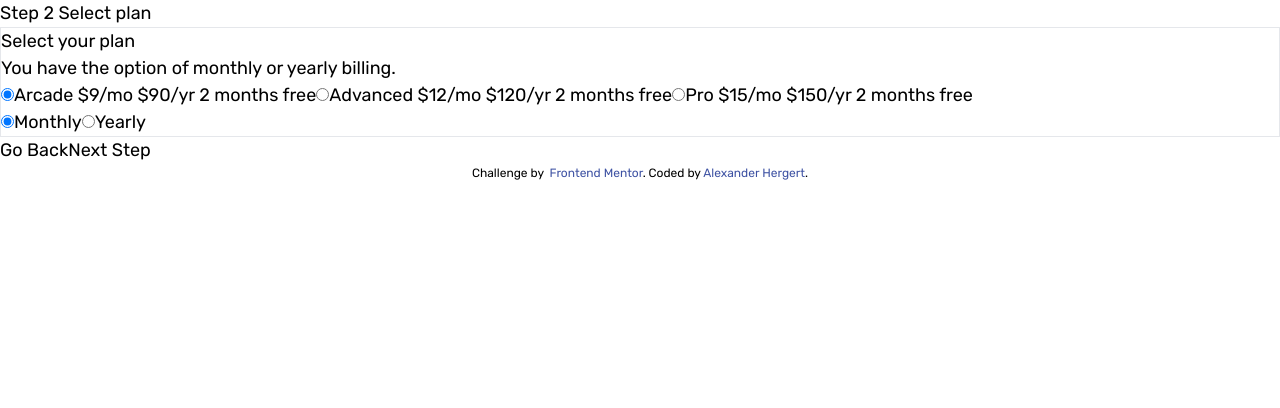
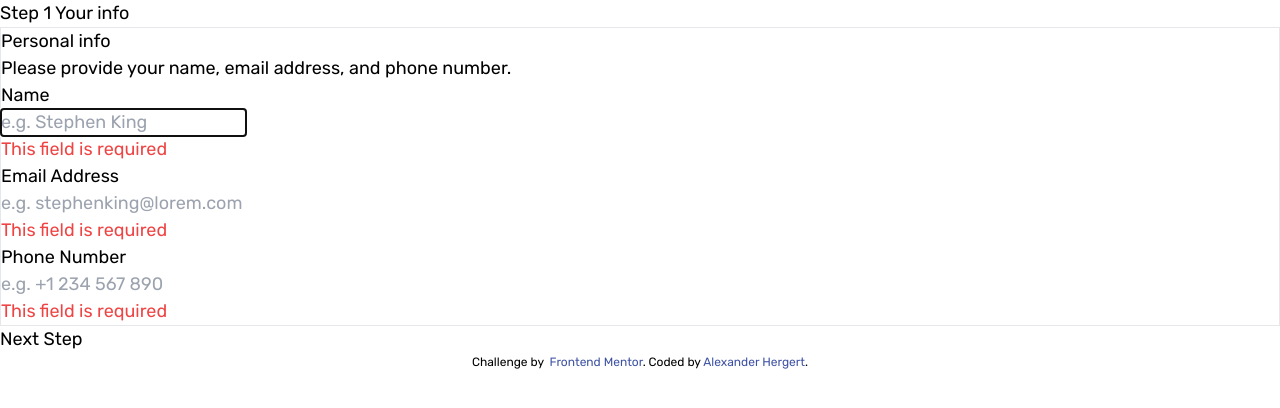
Before and after one commit to alexander-hergert/multi-step-form, a React (Vite) app: page / in a window 1280 px wide. Both pictures are taken after a click on the button "Next Step". Shown: the top 408 px of the page. Built offline with nearby package versions, Linux system fonts and the light colour scheme.

Commit message:
Create PersonalInfo with more validations. Create Appnavigation structure. Simulating post and checking for form.

```diff
--- a/src/components/ProtectedRoute.tsx
+++ b/src/components/ProtectedRoute.tsx
@@ -1,14 +1,14 @@
 import { Navigate } from "react-router-dom";
+import ConfirmationPage from "../pages/ConfirmationPage";
+import { useGlobalContext } from "../context";
 
-const ProtectedRouter = () => {
-  //todo
-  //add logic to check
-  //checking the state for form object formular
-  if (true) {
+const ProtectedRoute = () => {
+  const { formReady } = useGlobalContext()!;
+  if (!formReady) {
     return <Navigate to="/" />;
   } else {
-    return <Navigate to="/thankyou" />;
+    return <ConfirmationPage />;
   }
 };
 
-export default ProtectedRouter;
+export default ProtectedRoute;
--- a/src/components/steps/PersonalInfo.tsx
+++ b/src/components/steps/PersonalInfo.tsx
@@ -7,7 +7,7 @@ const PersonalInfo = ({ register, errors }: InfoProps) => {
         <h1>Personal info</h1>
         <p>Please provide your name, email address, and phone number.</p>
       </article>
-      <label htmlFor="name" className="block">
+      <label htmlFor="" className="block">
         Name
       </label>
       <input
@@ -15,28 +15,65 @@ const PersonalInfo = ({ register, errors }: InfoProps) => {
         placeholder="e.g. Stephen King"
         {...register("name", {
           required: true,
-          maxLength: 20,
           pattern: /^[A-Za-z]+ [A-Za-z]+$/,
         })}
         aria-invalid={errors.name ? "true" : "false"}
       />
-      {errors.name?.type === "required" && <p role="alert">Name is required</p>}
+      {errors.name?.type === "required" && (
+        <p className="text-red-500" role="alert">
+          This field is required
+        </p>
+      )}
+      {errors.name?.type === "pattern" && (
+        <p className="text-red-500" role="alert">
+          Please enter firstname and lastname.
+        </p>
+      )}
       <label htmlFor="" className="block">
         Email Address
       </label>
       <input
         defaultValue=""
         placeholder="e.g. stephenking@lorem.com"
-        {...register("email")}
+        {...register("email", {
+          required: true,
+          pattern: /^([a-zA-Z0-9._%-]+@[a-zA-Z0-9.-]+\.[a-zA-Z]{2,})$/,
+        })}
+        aria-invalid={errors.email ? "true" : "false"}
       />
+      {errors.email?.type === "required" && (
+        <p className="text-red-500" role="alert">
+          This field is required
+        </p>
+      )}
+      {errors.email?.type === "pattern" && (
+        <p className="text-red-500" role="alert">
+          Does not match an email
+        </p>
+      )}
       <label htmlFor="" className="block">
         Phone Number
       </label>
       <input
         defaultValue=""
+        maxLength={10}
         placeholder="e.g. +1 234 567 890"
-        {...register("phone")}
+        {...register("phone", {
+          required: true,
+          pattern: /^\d{10}$/,
+        })}
+        aria-invalid={errors.phone ? "true" : "false"}
       />
+      {errors.phone?.type === "required" && (
+        <p className="text-red-500" role="alert">
+          This field is required
+        </p>
+      )}
+      {errors.phone?.type === "pattern" && (
+        <p className="text-red-500" role="alert">
+          Does not match a phonenumber
+        </p>
+      )}
     </div>
   );
 };
--- a/src/context.tsx
+++ b/src/context.tsx
@@ -12,11 +12,15 @@ type Form = {
 type AppContextType = {
   formData: Form;
   setFormData: React.Dispatch<React.SetStateAction<Form>>;
+  formReady: boolean;
+  setFormReady: React.Dispatch<React.SetStateAction<boolean>>;
 };
 
 const AppContext = createContext<AppContextType | null>(null);
 
 export const AppProvider = ({ children }: { children: ReactNode }) => {
+  const [formReady, setFormReady] = useState<boolean>(false);
+
   const [formData, setFormData] = useState<Form>({
     name: "",
     email: "",
@@ -26,7 +30,9 @@ export const AppProvider = ({ children }: { children: ReactNode }) => {
   });
 
   return (
-    <AppContext.Provider value={{ formData, setFormData }}>
+    <AppContext.Provider
+      value={{ formData, setFormData, formReady, setFormReady }}
+    >
       {children}
     </AppContext.Provider>
   );
--- a/src/pages/HomePage.tsx
+++ b/src/pages/HomePage.tsx
@@ -2,12 +2,24 @@ import PersonalInfo from "../components/steps/PersonalInfo";
 import SelectYourPlan from "../components/steps/SelectYourPlan";
 import PickAddOns from "../components/steps/PickAddOns";
 import FinishingUp from "../components/steps/FinishingUp";
-import { useForm, SubmitHandler } from "react-hook-form";
+import { useForm } from "react-hook-form";
 import { useState } from "react";
 import { FormInput } from "../types";
+import { useNavigate } from "react-router-dom";
+import { useGlobalContext } from "../context";
 
 const HomePage = () => {
   const [page, setPage] = useState<number>(1);
+  const { setFormReady } = useGlobalContext()!;
+  const navigate = useNavigate();
+  const {
+    register,
+    formState: { errors },
+    handleSubmit,
+    watch,
+  } = useForm<FormInput>();
+  // const onSubmit: SubmitHandler<FormInput> = (data) => console.log(data);
+  // const onError: SubmitErrorHandler<FormInput> = (data) => console.log(data);
 
   const handlePrevPage = (): void => {
     if (page > 1) {
@@ -16,21 +28,45 @@ const HomePage = () => {
   };
 
   const handleNextPage = (): void => {
-    if (page < 4) {
-      setPage((prev) => prev + 1);
-    }
+    handleSubmit(
+      (data) => {
+        // Handle successful submission
+        console.log(data);
+
+        if (Object.keys(errors).length === 0) {
+          if (page < 4) {
+            setPage((prev) => prev + 1);
+          } else {
+            setFormReady(true);
+            fetch("https://dummyjson.com/products/add", {
+              method: "POST",
+              headers: {
+                "Content-Type": "application/json",
+              },
+              body: JSON.stringify(data),
+            })
+              .then((response) => {
+                if (response.ok) {
+                  navigate("/thankyou");
+                } else {
+                  console.error("Failed to post data");
+                }
+              })
+              .catch((error) => {
+                console.error("Error:", error);
+              });
+          }
+        }
+      },
+      (errors) => {
+        // Handle errors
+        console.error("Form submission error:", errors);
+      }
+    )();
   };
 
-  const {
-    register,
-    formState: { errors },
-    handleSubmit,
-    watch,
-  } = useForm<FormInput>();
-  const onSubmit: SubmitHandler<FormInput> = (data) => console.log(data);
-
   const values = watch();
-  console.log(values);
+  //console.log(values);
 
   return (
     <main>
@@ -40,15 +76,14 @@ const HomePage = () => {
         {page === 3 && <div>Step 3 Add-ons</div>}
         {page === 4 && <div>Step 4 Summary</div>}
       </section>
-      <form onSubmit={handleSubmit(onSubmit)} className="border">
+      <form className="border">
         {page === 1 && <PersonalInfo register={register} errors={errors} />}
         {page === 2 && <SelectYourPlan register={register} errors={errors} />}
         {page === 3 && <PickAddOns register={register} errors={errors} />}
         {page === 4 && <FinishingUp {...values} />}
-        {page === 4 && <input type="submit" value="SEND" />}
       </form>
       {page > 1 && <button onClick={handlePrevPage}>Go Back</button>}
-      {page < 4 && <button onClick={handleNextPage}>Next Step</button>}
+      {page < 5 && <button onClick={handleNextPage}>Next Step</button>}
     </main>
   );
 };
--- a/src/types.tsx
+++ b/src/types.tsx
@@ -6,7 +6,7 @@ export interface FormInput {
   phone: string;
   plan: "Arcade" | "Advanced" | "Pro" | null;
   yearly: boolean;
-  addOns: string[] | null;
+  addOns: string[] | boolean;
 }
 
 export interface InfoProps {
```
Also changed, not shown: 1 other file (tests, documents, lock files or other folders).
